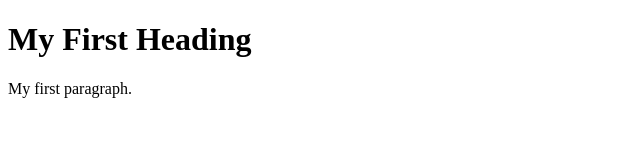
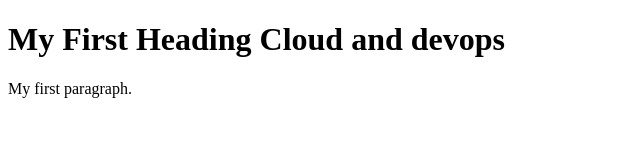
Before and after one commit to Surajveludandi/weeks101112, a plain HTML site: page index.html in a window 1280 px wide. Shown: the whole page, without its empty margins (0-640 px from the left). Drawn offline with Linux system fonts and the light colour scheme.

Commit message:
index.html

```diff
--- a/index.html
+++ b/index.html
@@ -2,7 +2,7 @@
 <html>
 <body>
 
-<h1>My First Heading</h1>
+<h1>My First Heading Cloud and  devops </h1>
 
 <p>My first paragraph.</p>
 
```
